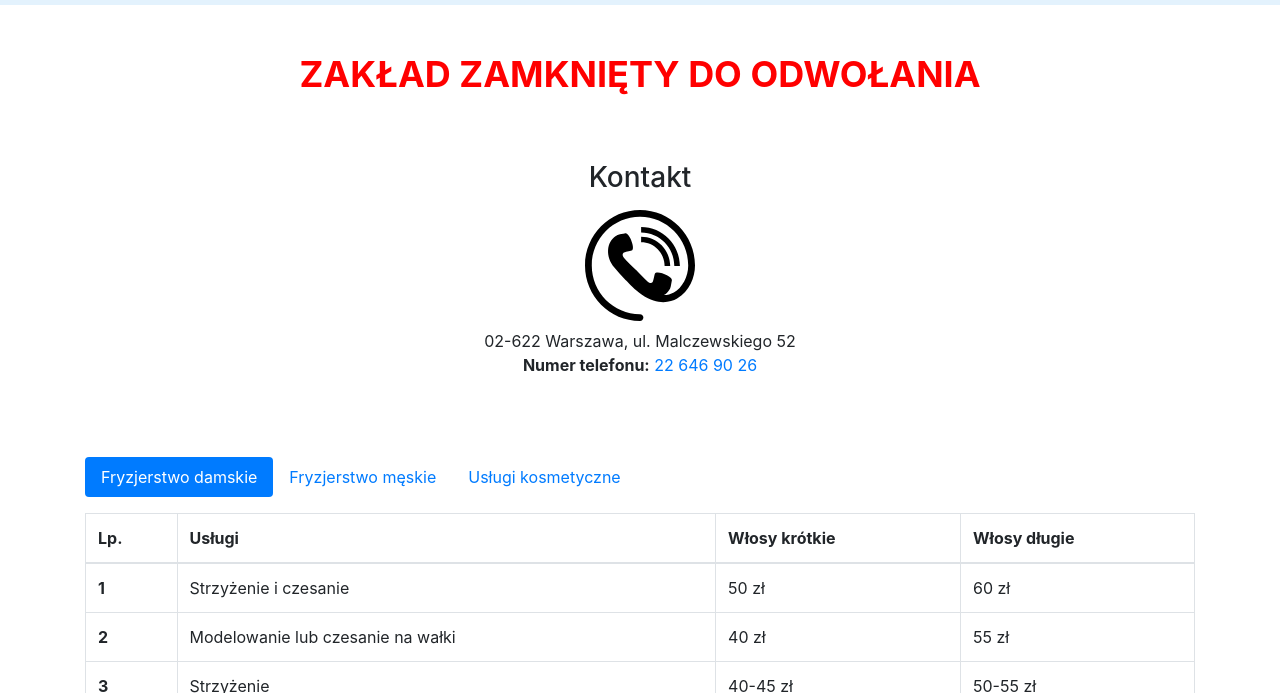
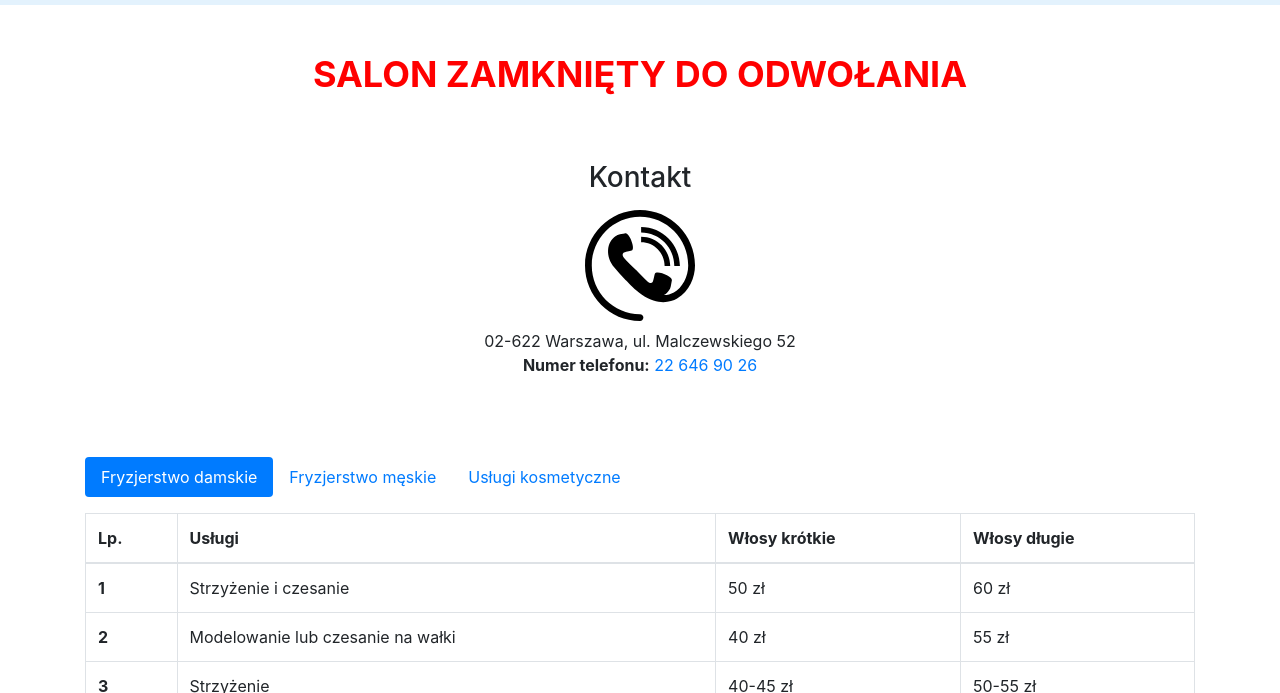
Before and after one commit to KazimieraW/KazimieraW.github.io, a plain HTML site: page index.html in a window 1280 px wide. Shown: the part 107-800 px from the top of the page. Drawn offline with nearby package versions, Linux system fonts and the light colour scheme.

Commit message:
change "zaklad" to "salon"

```diff
--- a/index.html
+++ b/index.html
@@ -27,7 +27,7 @@
     </nav>
 
     <div style="text-align: center; padding-top: 3rem; color: red;">
-        <h1 style="font-size: 36px; font-weight: 700; text-transform: uppercase;">Zakład zamknięty do odwołania</h1>
+        <h1 style="font-size: 36px; font-weight: 700; text-transform: uppercase;">Salon zamknięty do odwołania</h1>
     </div>
 
     <div class="container main-info mt-5 p-3">
```
